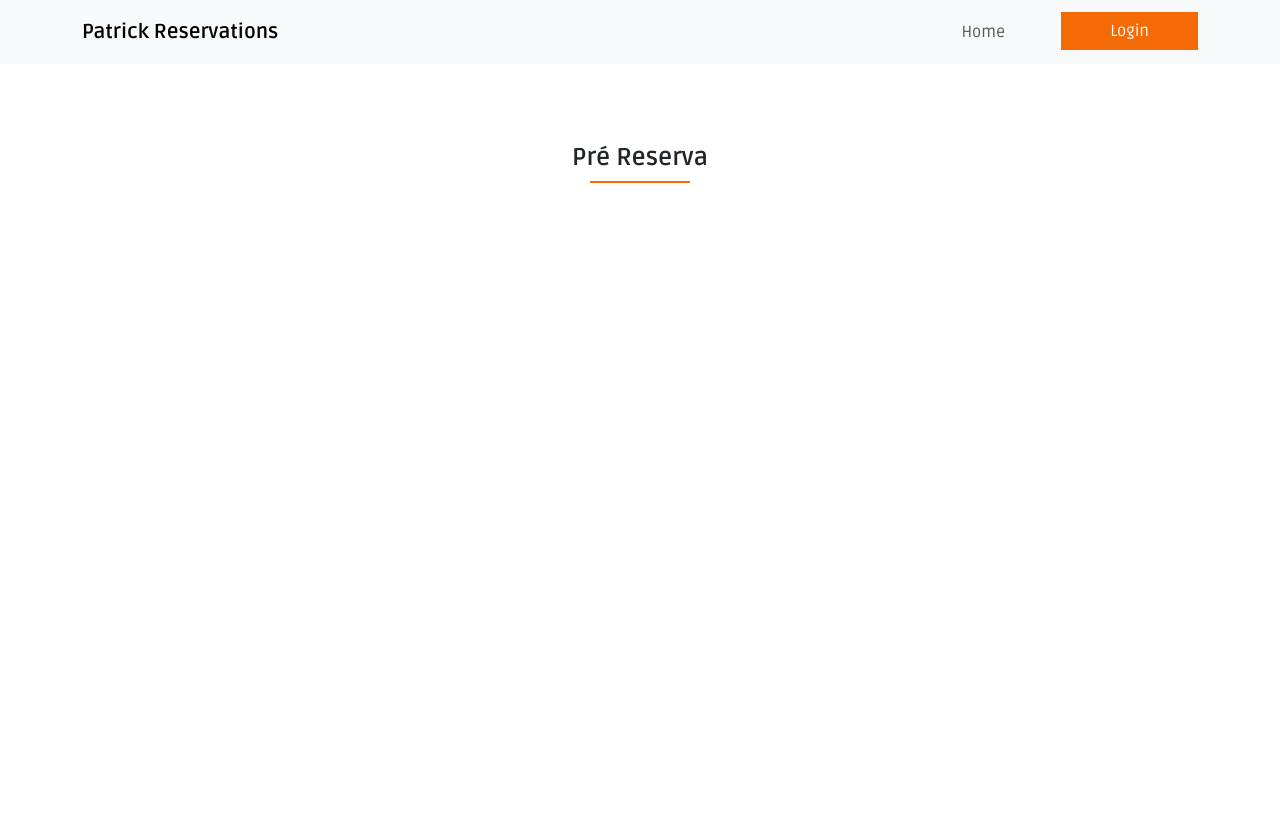
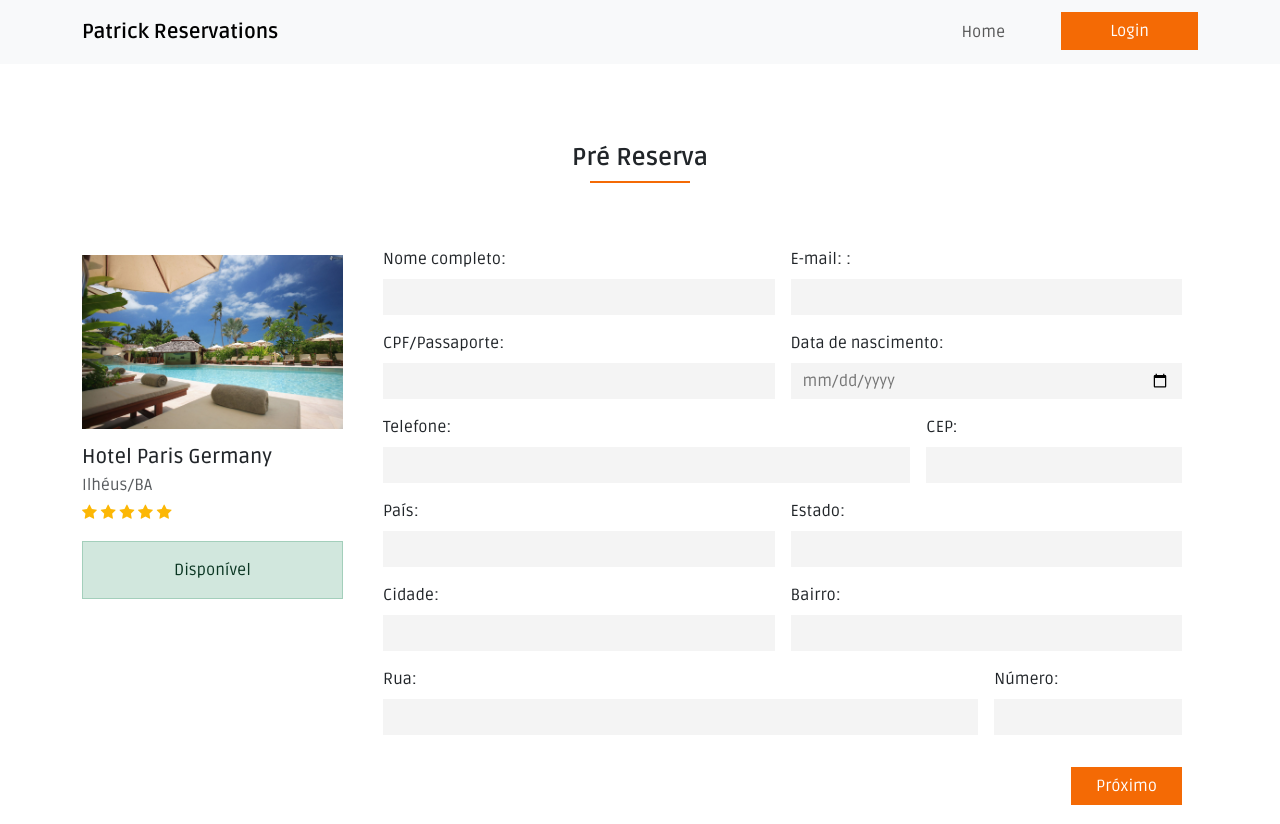
Before and after one commit to patrick-cuppi/hotel-reservations, a plain HTML site: page available.html in a window 1280 px wide. Shown: the top 824 px of the page. Drawn offline with nearby package versions, Linux system fonts and the light colour scheme.

Commit message:
fix: available page hotels

```diff
--- a/available.html
+++ b/available.html
@@ -44,6 +44,86 @@
             <div class="w-100 title mb-5 mb-md-5 mb-lg-5 pt-lg-4">
                 <h1 class="fs-4 text-center mb-2 fw-bold">Pré Reserva</h1>
                 <div class="line-orange m-auto"></div>
+            </div>
+            <div class="row">
+                <div class="col-12 col-md col-lg-3 mb-3">
+                    <div class="card border-0 pt-lg-4">
+                        <img src="./assets/img/hotels/hotel-2.jpeg" alt="Hotel Paris Germany" class="card-img-top rounded-0">
+                        <div class="card-body pe-0 ps-0">
+                            <h5 class="card-title mb-1">Hotel Paris Germany</h5>
+                            <p class="card-text text-muted mb-1">Ilhéus/BA</p>
+                            <div class="star mb-3">
+                                <span class="star"><i class="fa fa-star" aria-hidden="true"></i></span>
+                                <span class="star"><i class="fa fa-star" aria-hidden="true"></i></span>
+                                <span class="star"><i class="fa fa-star" aria-hidden="true"></i></span>
+                                <span class="star"><i class="fa fa-star" aria-hidden="true"></i></span>
+                                <span class="star"><i class="fa fa-star" aria-hidden="true"></i></span>
+                            </div>
+                            <div class="alert alert-success rounded-0 text-center" role="alert">
+                                Disponível
+                            </div>
+                        </div>
+                    </div>
+                </div>
+                <div class="col-12 col-md col-lg-9">
+                    <div class="card border-0">
+                        <div class="card-body">
+                            <form class="row g-3">
+                                <div class="col-md-6">
+                                    <label for="name" class="form-label ">Nome completo: </label>
+                                    <input type="text" class="form-control rounded-0" id="name">
+                                </div>
+                                <div class="col-md-6">
+                                    <label for="email" class="form-label ">E-mail: : </label>
+                                    <input type="email" class="form-control rounded-0" id="email">
+                                </div>
+                                <div class="col-md-6">
+                                    <label for="passport" class="form-label ">CPF/Passaporte: </label>
+                                    <input type="text" class="form-control rounded-0" id="passport">
+                                </div>
+                                <div class="col-md-6">
+                                    <label for="birthday" class="form-label ">Data de nascimento: </label>
+                                    <input type="date" class="form-control rounded-0" id="birthday">
+                                </div>
+                                <div class="col-md-8">
+                                    <label for="cellphone" class="form-label ">Telefone: </label>
+                                    <input type="tel" class="form-control rounded-0" id="cellphone">
+                                </div>
+                                <div class="col-md-4">
+                                    <label for="postal-code" class="form-label ">CEP: </label>
+                                    <input type="text" class="form-control rounded-0" id="postal-code">
+                                </div>
+                                <div class="col-md-6">
+                                    <label for="country" class="form-label ">País: </label>
+                                    <input type="text" class="form-control rounded-0" id="country">
+                                </div>
+                                <div class="col-md-6">
+                                    <label for="state" class="form-label ">Estado: </label>
+                                    <input type="text" class="form-control rounded-0" id="state">
+                                </div>
+                                <div class="col-md-6">
+                                    <label for="city" class="form-label ">Cidade: </label>
+                                    <input type="text" class="form-control rounded-0" id="city">
+                                </div>
+                                <div class="col-md-6">
+                                    <label for="neighborhood" class="form-label ">Bairro: </label>
+                                    <input type="text" class="form-control rounded-0" id="neighborhood">
+                                </div>
+                                <div class="col-md-9">
+                                    <label for="street" class="form-label ">Rua: </label>
+                                    <input type="text" class="form-control rounded-0" id="street">
+                                </div>
+                                <div class="col-md-3">
+                                    <label for="numver" class="form-label ">Número: </label>
+                                    <input type="text" class="form-control rounded-0" id="number">
+                                </div>
+                                <div class="w-100 d-flex justify-content-end d-lg-flex justify-content-lg-end pt-3">
+                                    <button type="button" class="btn btn-orange pe-4 ps-4 rounded-0">Próximo</button>
+                                </div>
+                            </form>
+                        </div>
+                    </div>
+                </div>
             </div>
         </div>
     </main>
```
